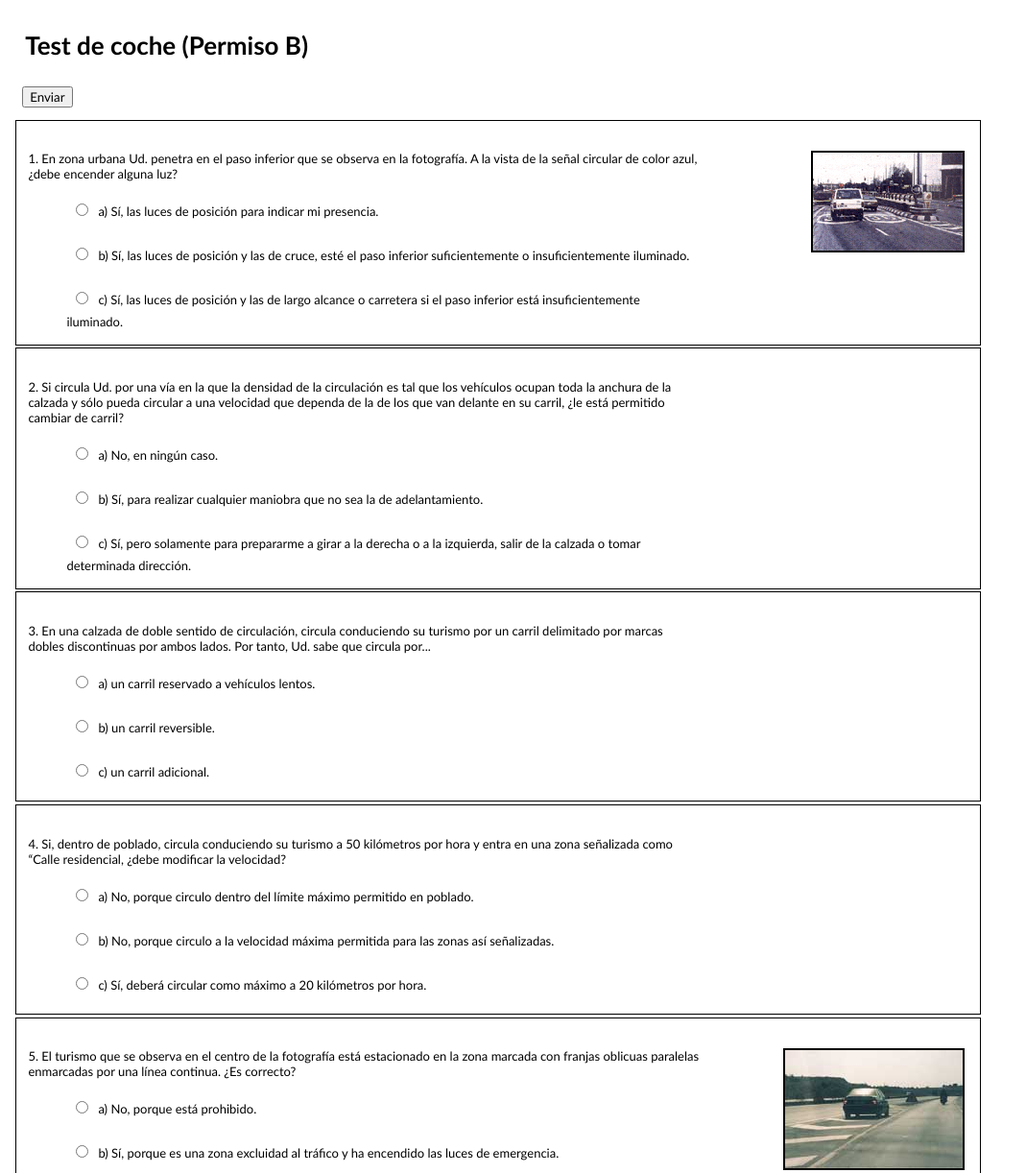
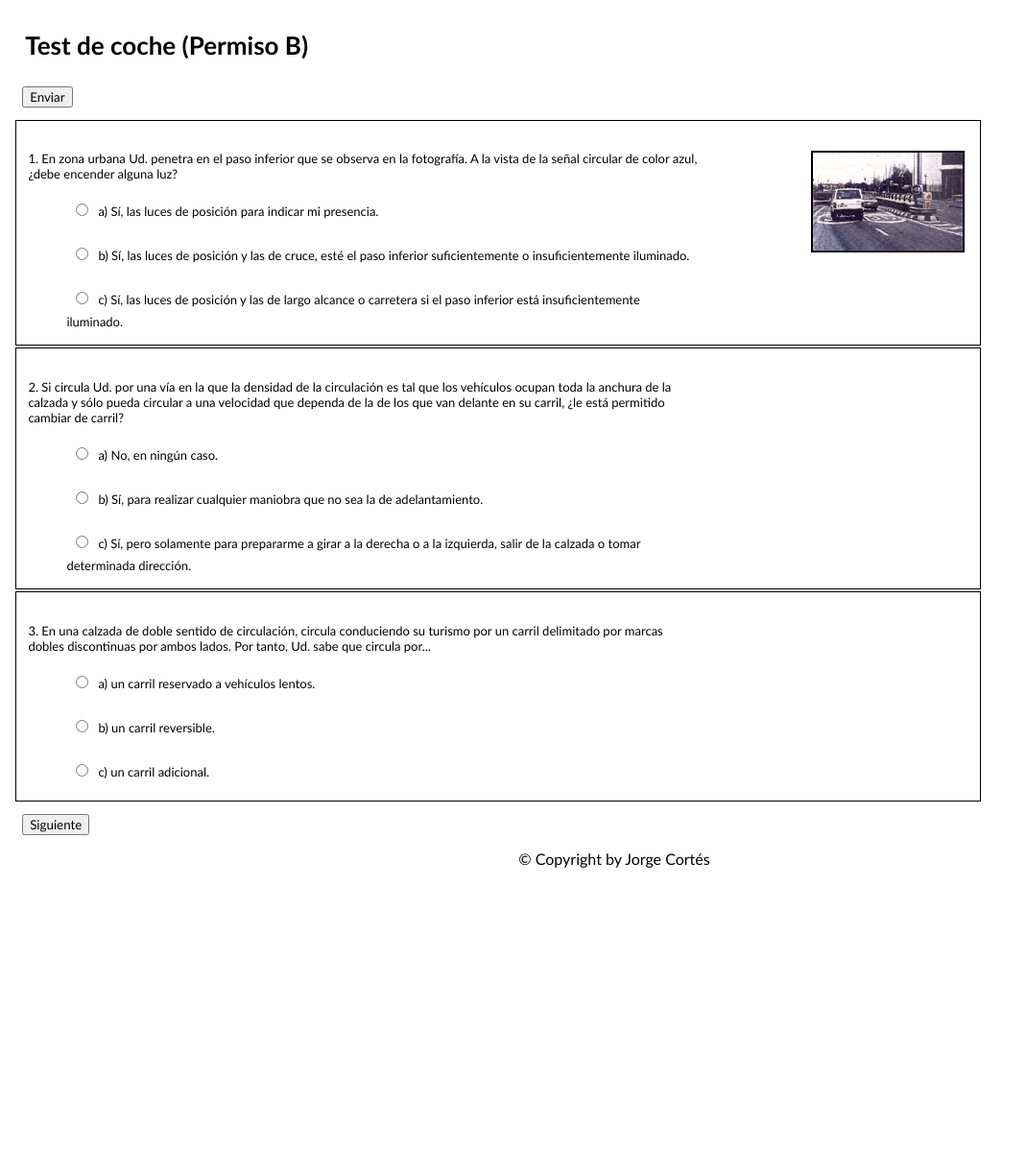
Before and after one commit to jcortes92/Autoescuela, a plain HTML site: page index.html in a window 1280 px wide. Shown: the top 1222 px of the page at 96% size, without its empty margins (0-1069 px from the left). After the commit the page ends 920 px from the top, so only its background shows below. Drawn offline with nearby package versions, Linux system fonts and the light colour scheme.

Commit message:
Mostrar 30 preguntas de tres en tres

```diff
--- a/index.html
+++ b/index.html
@@ -61,9 +61,12 @@
 		</style>
 		<script src="https://ajax.googleapis.com/ajax/libs/jquery/1.3.2/jquery.min.js" type="text/javascript"></script>
 		<script src="script.js" type="text/javascript"></script>
-		<script src="comprobarRespuestas.js"></script>
-		<script type="text/javascript">
-
+		<script>
+		// $(document).ready(function() {
+		// 	$("#botonSiguiente").click(function(){
+		// 		mostrarSiguientes();
+		// 	});
+		// });
 		// $(document).ready(function() {
 		// 	$('input[type=radio]').live('change', function() { alert($(this).val()); });
 		// });
@@ -78,6 +81,8 @@
 			<h1>Test de coche (Permiso B)</h1>
 			<form id="formExamen"> <!-- http://api.jquery.com/submit/ -->
 				<input type="submit" id="botonEnviar" value="Enviar">
+				<div id="preguntasMostradas"></div>
+				<input type="button" id="botonSiguiente" value="Siguiente" onclick="mostrarSiguientes();">
 			</form>
 		</div>
 		<footer style="clear: both;text-align: center;">
--- a/script.js
+++ b/script.js
@@ -1,21 +1,54 @@
 /**
  * @author Jorge Cortés
  */
- (function() {
+ // (function() {
+ 	var titles = [];
+ 	var test = [];
+			var allData = []; //contenedor de contenedores de preguntas. Cada elemento será un array conteniendo una pregunta completa (con todos sus elementos)
+			var bolsaNumeros = [];
+			var aleatorios=[];
+			var contadorPreguntas = 0;
+
+			function mostrarSiguientes (){
+				var y = contadorPreguntas;
+				// for (contadorPreguntas; contadorPreguntas < 3; contadorPreguntas++) {
+					for(var x = contadorPreguntas; x < y+3; x++){
+		// for (var y = 0; y < test[0].length; y++) {
+		// 	//Comprobación de todas las componentes del array
+		// 	//console.log("allData[" + x + "][" + y + "]=" + allData[x][y]);
+		// }
+
+		//Si la imagen es nula, no mostrarla.
+		var img = test[contadorPreguntas][6];
+		if(img!="no_image.png") img = '<img src="src/imagenes/'+ test[contadorPreguntas][6]+'"" style="float:right;" >';
+		else img = "";
+
+		//Pasar de mostrar todas a mostrarlas en paquetes de tres, reemplazando las que haya en pantalla.
+		$("#preguntasMostradas").append('<div class="preguntas"><br/>'+img+
+			'<p class="pregunta">' + (contadorPreguntas+1).toString()+'. '+test[contadorPreguntas][0] + '</p>' +
+			'<div class="respuesta"'+
+			'<li><ol><input type="radio" name="'+contadorPreguntas+'" value="1" >a) ' + test[contadorPreguntas][1] + '</ol>'+
+		'<ol><input type="radio"name="'+contadorPreguntas+'" value="2">b) ' + test[contadorPreguntas][2]+'</ol>'+
+		'<ol><input type="radio"name="'+contadorPreguntas+'" value="3">c) ' + test[contadorPreguntas][3]+'</ol>'+
+		'</li></div></div>');
+		contadorPreguntas++;
+
+	}
+}
+$("botonSiguiente").click(function (){
+	mostrarSiguientes();
+});
+
 $(document).ready(function() {
 
 
+
+
+
 	function parse(document) {
- 			var titles = [];
-			var test = [];
-			var allData = []; //contenedor de contenedores de noticias. Cada elemento será un array conteniendo una noticia completa (con todos sus elementos)
-			var bolsaNumeros = [];
-			var aleatorios=[];
 		$(document).find("PREGUNTA").each(function() {
 					//contenedor de pregunta completa (item), con todos sus elementos.
 					var item = [];
-
-
 
 					//bucle que busca todas las componentes de cada item y las mete en un array
 					$(this).find("*").each(function() {
@@ -41,30 +74,31 @@
 				}
 
 				//console.log(allData);
-			for (var x = 0; x < test.length; x++) {
-				// for (var y = 0; y < test[0].length; y++) {
-				// 	//Comprobación de todas las componentes del array
-				// 	//console.log("allData[" + x + "][" + y + "]=" + allData[x][y]);
-				// }
+						// for (contadorPreguntas; contadorPreguntas < 3; contadorPreguntas++) {
+						// 	// for (var y = 0; y < test[0].length; y++) {
+						// 	// 	//Comprobación de todas las componentes del array
+						// 	// 	//console.log("allData[" + x + "][" + y + "]=" + allData[x][y]);
+						// 	// }
 
-				//Si la imagen es nula, no mostrarla.
-				var img = test[x][6];
-				if(img!="no_image.png") img = '<img src="src/imagenes/'+ test[x][6]+'"" style="float:right;" >';
-				else img = "";
+						// 	//Si la imagen es nula, no mostrarla.
+						// 	var img = test[contadorPreguntas][6];
+						// 	if(img!="no_image.png") img = '<img src="src/imagenes/'+ test[contadorPreguntas][6]+'"" style="float:right;" >';
+						// 	else img = "";
 
-				$("#formExamen").append('<div class="preguntas"><br/>'+img+
-					'<p class="pregunta">' + (x+1).toString()+'. '+test[x][0] + '</p>' +
-					'<div class="respuesta"'+
-						'<li><ol><input type="radio" name="'+x+'" value="1" >a) ' + test[x][1] + '</ol>'+
-						'<ol><input type="radio"name="'+x+'" value="2">b) ' + test[x][2]+'</ol>'+
-						'<ol><input type="radio"name="'+x+'" value="3">c) ' + test[x][3]+'</ol>'+
-				'</li></div></div>');
+						// 	//Pasar de mostrar todas a mostrarlas en paquetes de tres, reemplazando las que haya en pantalla.
+						// 	$("#preguntasMostradas").append('<div class="preguntas"><br/>'+img+
+						// 		'<p class="pregunta">' + (contadorPreguntas+1).toString()+'. '+test[contadorPreguntas][0] + '</p>' +
+						// 		'<div class="respuesta"'+
+						// 		'<li><ol><input type="radio" name="'+contadorPreguntas+'" value="1" >a) ' + test[contadorPreguntas][1] + '</ol>'+
+						// 	'<ol><input type="radio"name="'+contadorPreguntas+'" value="2">b) ' + test[contadorPreguntas][2]+'</ol>'+
+						// 	'<ol><input type="radio"name="'+contadorPreguntas+'" value="3">c) ' + test[contadorPreguntas][3]+'</ol>'+
+						// 	'</li></div></div>');
+
+mostrarSiguientes();
 
 
 }
 
-
-		}
 
 
 $.ajax({
@@ -77,5 +111,7 @@
 		});
 
 
+
+
 });
-})();
+// })();
```
Lines whose indentation alone changed are shown as unchanged.
